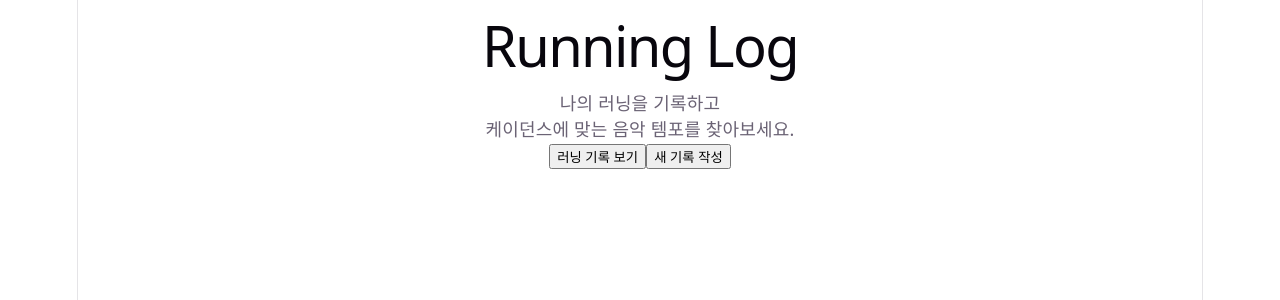
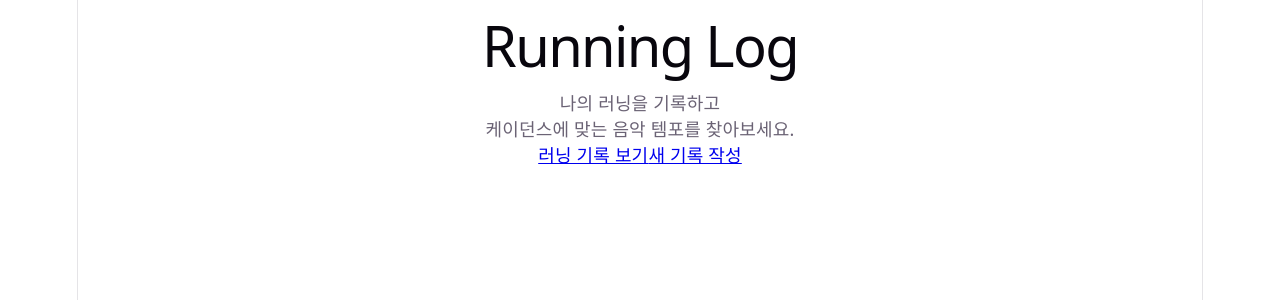
Before and after one commit to yhana972/B1-2, a React (Vite) app in the folder running-log/: page / in a window 1280 px wide. Shown: the top 300 px of the page. Built offline with nearby package versions, Linux system fonts and the light colour scheme.

Commit message:
feat : SPA 페이지 네비게이션 연결

```diff
--- a/running-log/src/pages/HomePage.jsx
+++ b/running-log/src/pages/HomePage.jsx
@@ -1,3 +1,5 @@
+
+import {Link} from "react-router"
 
 function HomePage(){
     return(
@@ -7,12 +9,12 @@
                 나의 러닝을 기록하고<br />
                 케이던스에 맞는 음악 템포를 찾아보세요.
             </p>
-            <button className="button" type="button">
+            <Link className="button" to="/runs">
                 러닝 기록 보기
-            </button>
-            <button className="button" type="button">
+            </Link>
+            <Link className="button" to="/runs/new">
                 새 기록 작성
-            </button>
+            </Link>
 
         </section>
     )
--- a/running-log/src/pages/RunListPage.jsx
+++ b/running-log/src/pages/RunListPage.jsx
@@ -1,3 +1,4 @@
+import { Link } from "react-router";
 import RunCard from "../components/RunCard";
 function RunListPage(){
     const runs = [
@@ -26,6 +27,9 @@
     return(
         <section className="recent_record">
             <h2>최근 러닝</h2>
+            <Link className="button" to="/runs/new">
+                새 기록 작성
+            </Link>
             {
                 runs.length === 0 ? (
                 <p>아직 러닝 기록이 없습니다.</p>
```
